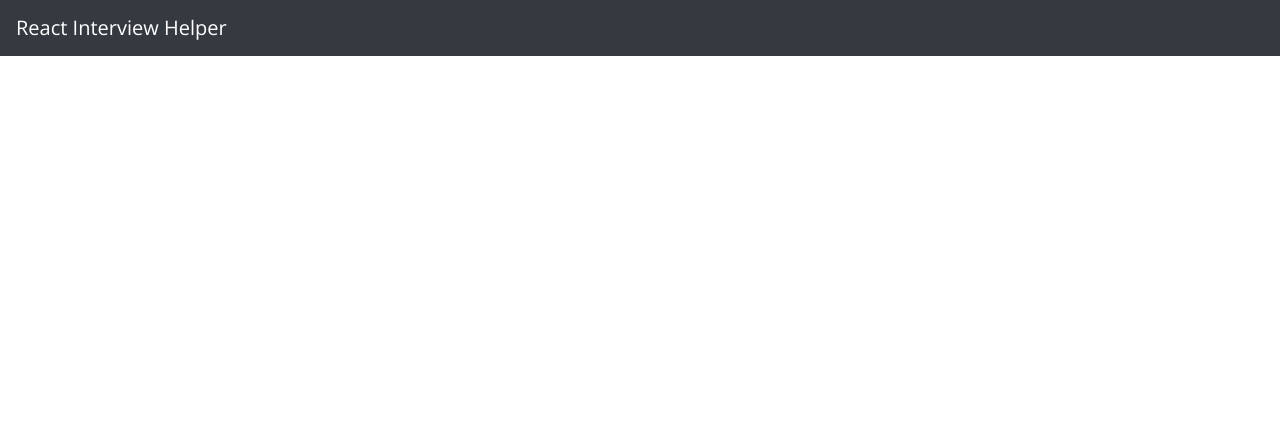
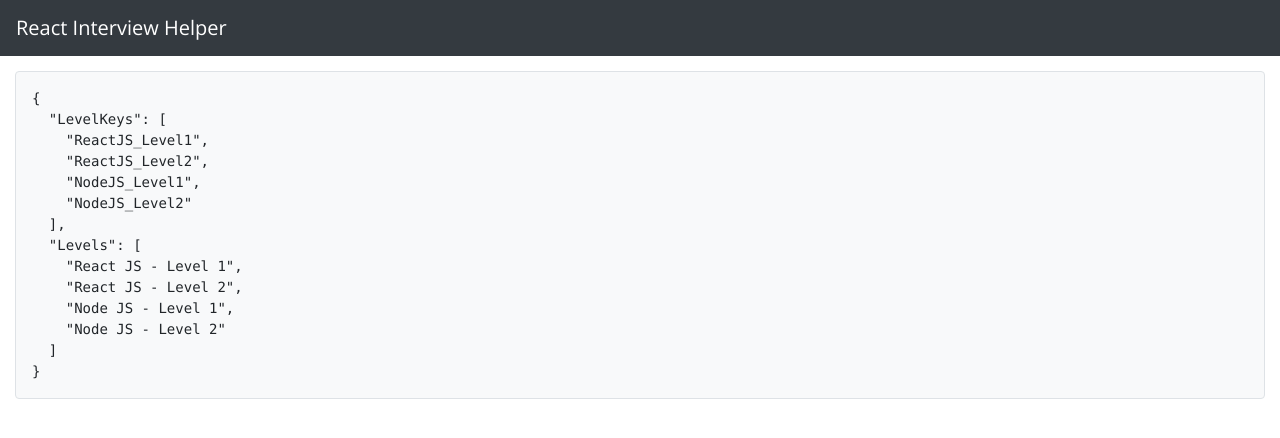
Before and after one commit to praveenscience/react-interviews-youtube, a React (Create React App) app: page / in a window 1280 px wide. Shown: the top 438 px of the page. Built offline with nearby package versions, Linux system fonts and the light colour scheme.

Commit message:
Created and added Questions component to App.

```diff
--- a/src/components/App.js
+++ b/src/components/App.js
@@ -1,5 +1,6 @@
 import React from "react";
 import Header from "./Header";
+import Questions from "./Questions";
 
 const App = () => {
   return (
@@ -7,6 +8,13 @@ const App = () => {
       <Header className="Header" dark={true}>
         React Interview Helper
       </Header>
+      <div className="container-fluid">
+        <div className="row">
+          <div className="col-12">
+            <Questions />
+          </div>
+        </div>
+      </div>
     </div>
   );
 };
--- /dev/null
+++ b/src/components/Questions.js
@@ -0,0 +1,18 @@
+import React from "react";
+import QuestionBank from "../constants/Questions";
+
+const Questions = () => {
+  const LevelKeys = Object.keys(QuestionBank);
+  const Levels = LevelKeys.map(l =>
+    l.replace("_", " ").replace("JS", " JS -").replace("Level", "Level ")
+  );
+  return (
+    <div className="Questions">
+      <pre className="border rounded bg-light p-3">
+        {JSON.stringify({ LevelKeys, Levels }, null, 2)}
+      </pre>
+    </div>
+  );
+};
+
+export default Questions;
```
